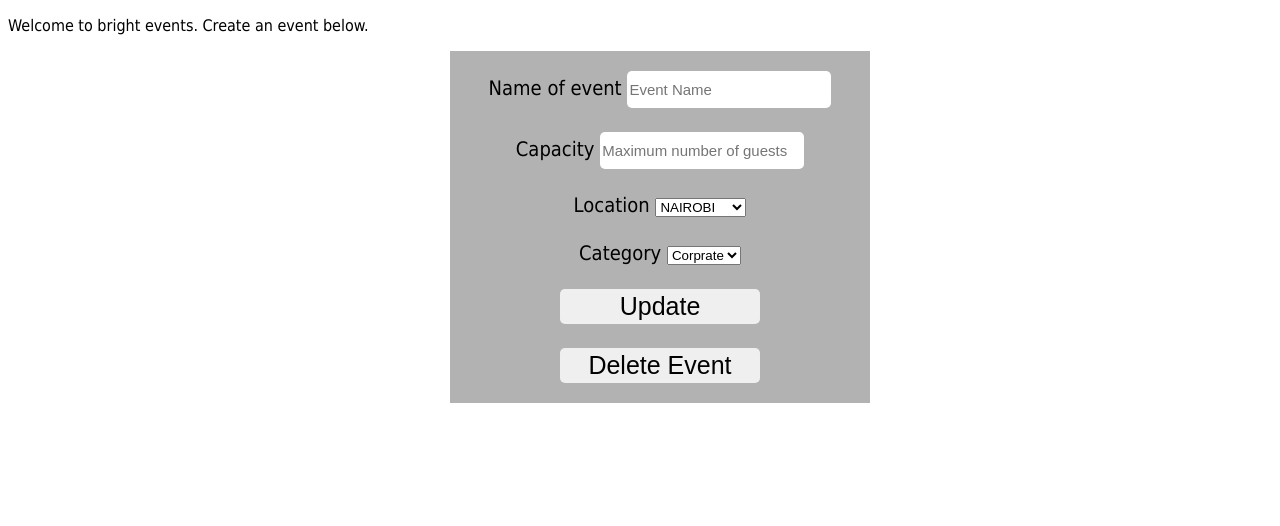
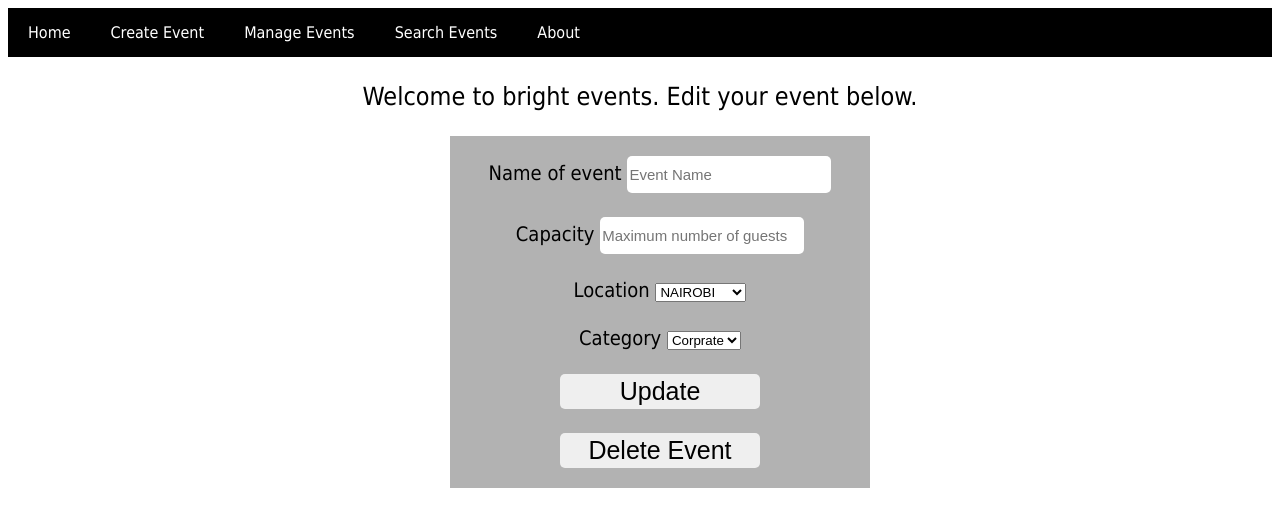
Before and after one commit to timothymadegwa/Bright-Events, a plain HTML site: page UI/edit.html in a window 1280 px wide. Drawn offline with Linux system fonts and the light colour scheme.

Commit message:
modifications to create edit and the style docs

```diff
--- a/UI/edit.html
+++ b/UI/edit.html
@@ -8,7 +8,14 @@
     <link rel="stylesheet" href="style.css">
 </head>
 <body>
-    <p>Welcome to bright events.  Create an event below.</p>
+        <ul>
+                <li><a href="#">Home</a></li>
+                <li><a href="#">Create Event</a></li>
+                <li><a href="#">Manage Events</a></li>
+                <li><a href="#">Search Events</a></li>
+                <li><a href="#">About</a></li>
+            </ul>
+    <div id="welcome"><p>Welcome to bright events. Edit your event below.</p></div>
     <div class="fm">
         <form id="">
         Name of event <input type="text" name="event_name" placeholder="Event Name"><br><br>
--- a/UI/style.css
+++ b/UI/style.css
@@ -77,6 +77,9 @@ li a {
 li a:hover {
     background-color: blue;
 }
-
+#welcome {
+    text-align: center;
+    font-size: 25px;
+}
 
 }
```
Also changed, not shown: UI/create.html (+3 -0 lines).
